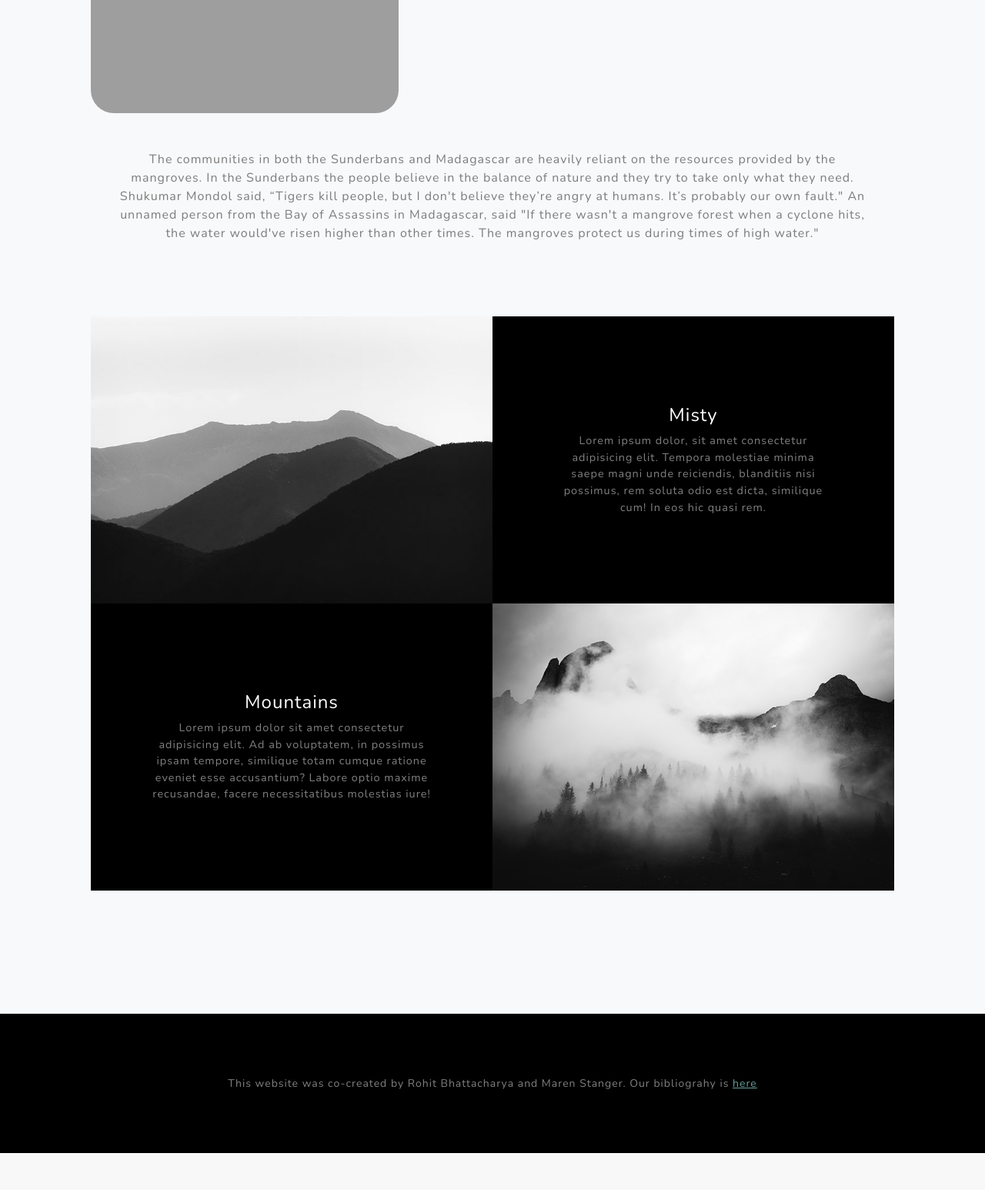
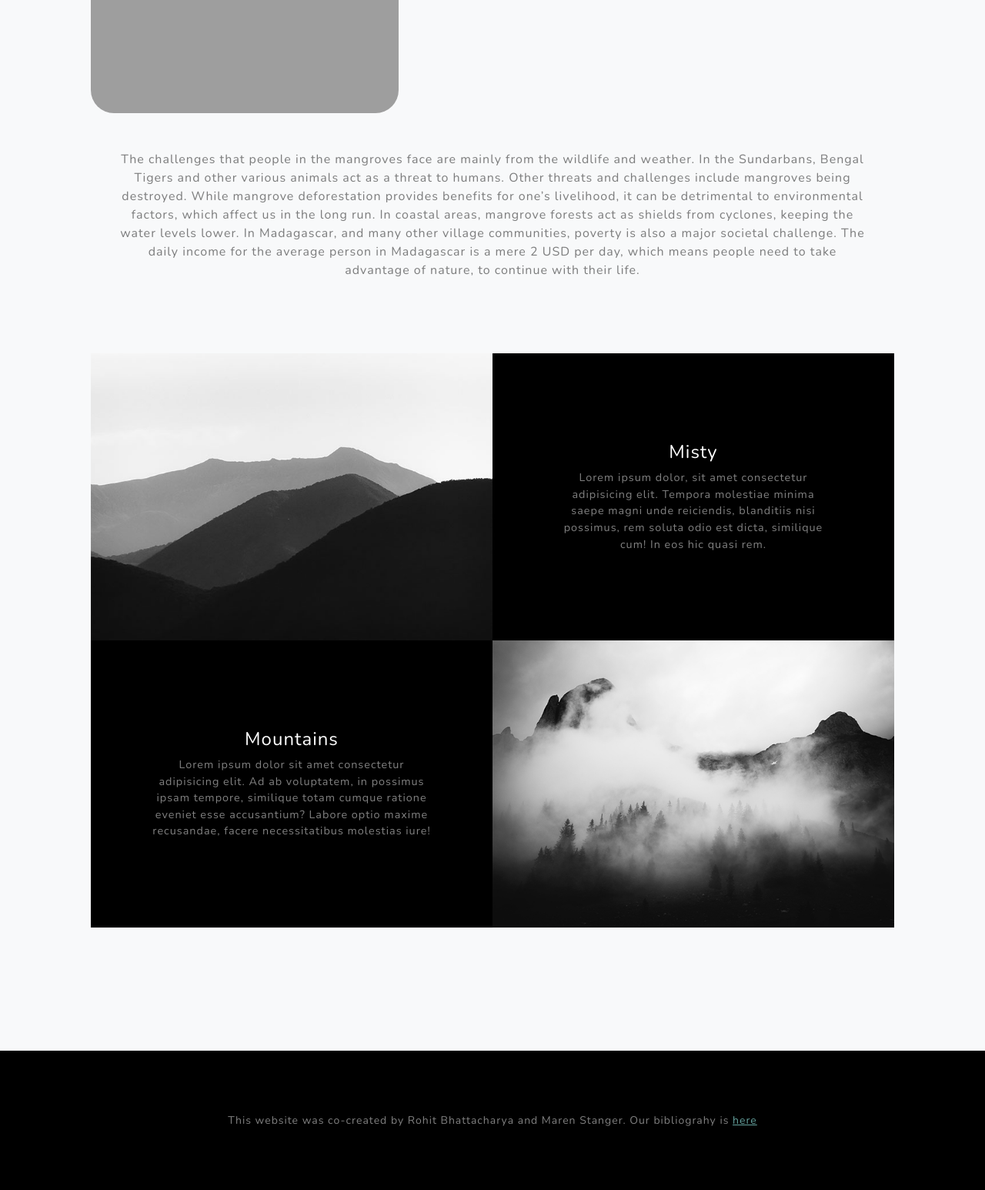
Before and after one commit to FishyShticks777/All-About-Mangroves, a Flask app: page / in a window 1280 px wide. Shown: the part 3320-4866 px from the top of the page at 77% size. Before the commit the page ends 4818 px from the top, so only its background shows below. Run offline with Flask 3, Linux system fonts and the light colour scheme; some libraries are stand-ins or nearby versions; grey boxes are pictures that could not be loaded.

Commit message:
added challenges paragraph

```diff
--- a/templates/index.html
+++ b/templates/index.html
@@ -83,7 +83,7 @@
                     <div class="col-xl-12 col-lg-12 mb-5"><img class="img-fluid mb-3 mb-lg-0" src="./static/assets/img/challenges.jpg" alt="..." style="border-radius: 30px;"/></div>
                     <div class="col-xl-12 col-lg-12">
                         <div class="featured-text text-center text-lg-left">
-                            <p class="text-black-50 mb-0">The communities in both the Sunderbans and Madagascar are heavily reliant on the resources provided by the mangroves. In the Sunderbans the people believe in the balance of nature and they try to take only what they need. Shukumar Mondol said, “Tigers kill people, but I don't believe they’re angry at humans. It’s probably our own fault." An unnamed person from the Bay of Assassins in Madagascar, said "If there wasn't a mangrove forest when a cyclone hits, the water would've risen higher than other times. The mangroves protect us during times of high water."</p>
+                            <p class="text-black-50 mb-0">The challenges that people in the mangroves face are mainly from the wildlife and weather. In the Sundarbans, Bengal Tigers and other various animals act as a threat to humans. Other threats and challenges include mangroves being destroyed. While mangrove deforestation provides benefits for one’s livelihood, it can be detrimental to environmental factors, which affect us in the long run. In coastal areas, mangrove forests act as shields from cyclones, keeping the water levels lower. In Madagascar, and many other village communities, poverty is also a major societal challenge. The daily income for the average person in Madagascar is a mere 2 USD per day, which means people need to take advantage of nature, to continue with their life.</p>
                         </div>
                     </div>
                 </div>
```
